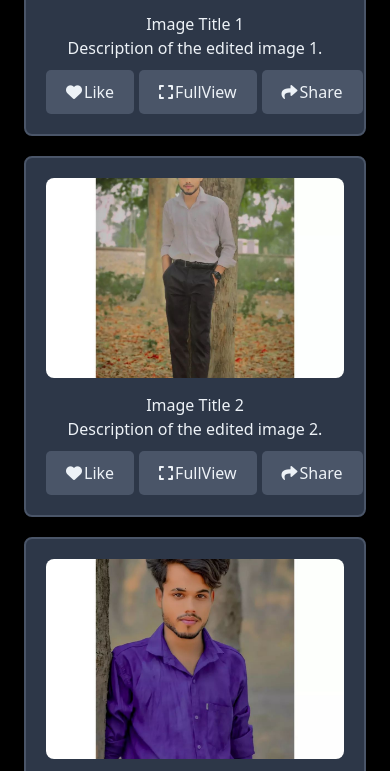
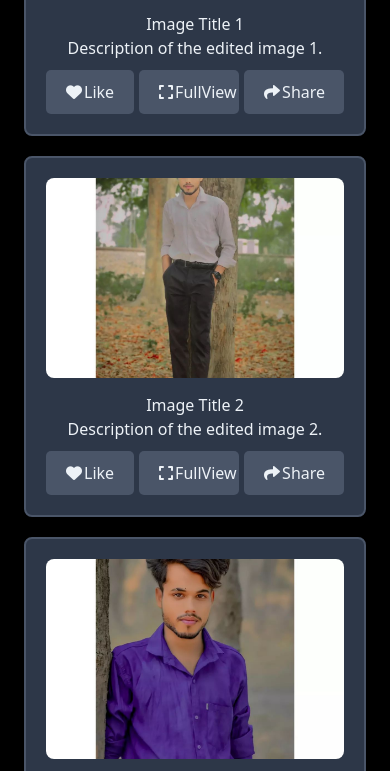
Before and after one commit to krishnakumar-1234/Nikhil-kumar, a plain HTML site: page index.html in a window 390 px wide. Shown: the part 2569-3340 px from the top of the page. Drawn offline with nearby package versions, Linux system fonts and the light colour scheme.

Commit message:
Update gallery.css

```diff
--- a/gallery.css
+++ b/gallery.css
@@ -21,6 +21,7 @@
   box-shadow: 0 4px 6px rgba(0, 0, 0, 0.2);
   text-align: center;
   transition: transform 0.3s ease, box-shadow 0.3s ease;
+
 }
 
 .gallery-item:hover {
@@ -72,6 +73,13 @@
     flex: 1 1 100%; /* 1 item per row */
     max-width: 100%;
   }
+  .gallery-actions button {
+    width: 100px;
+    display: flex;
+    align-items: center;
+    justify-items: center;
+  }
+
 }
 
 /* Fullscreen styles */
```
